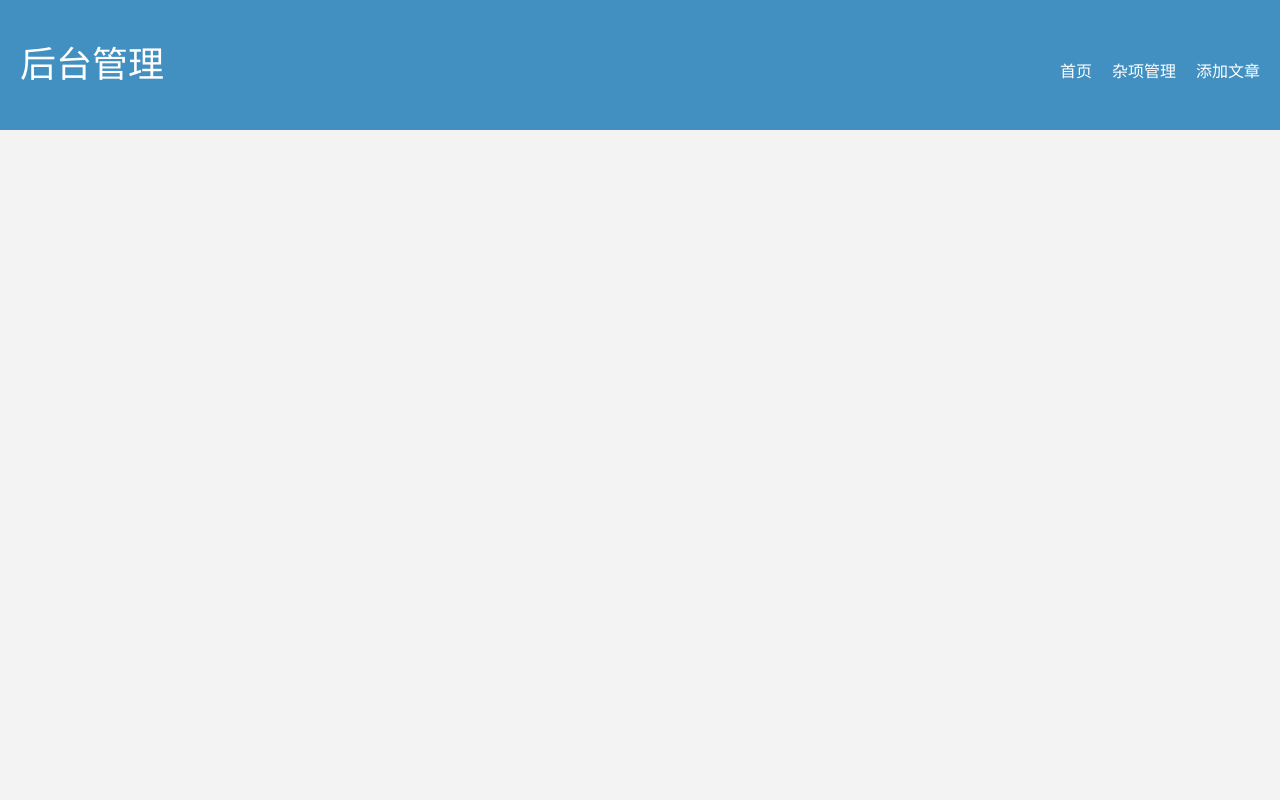
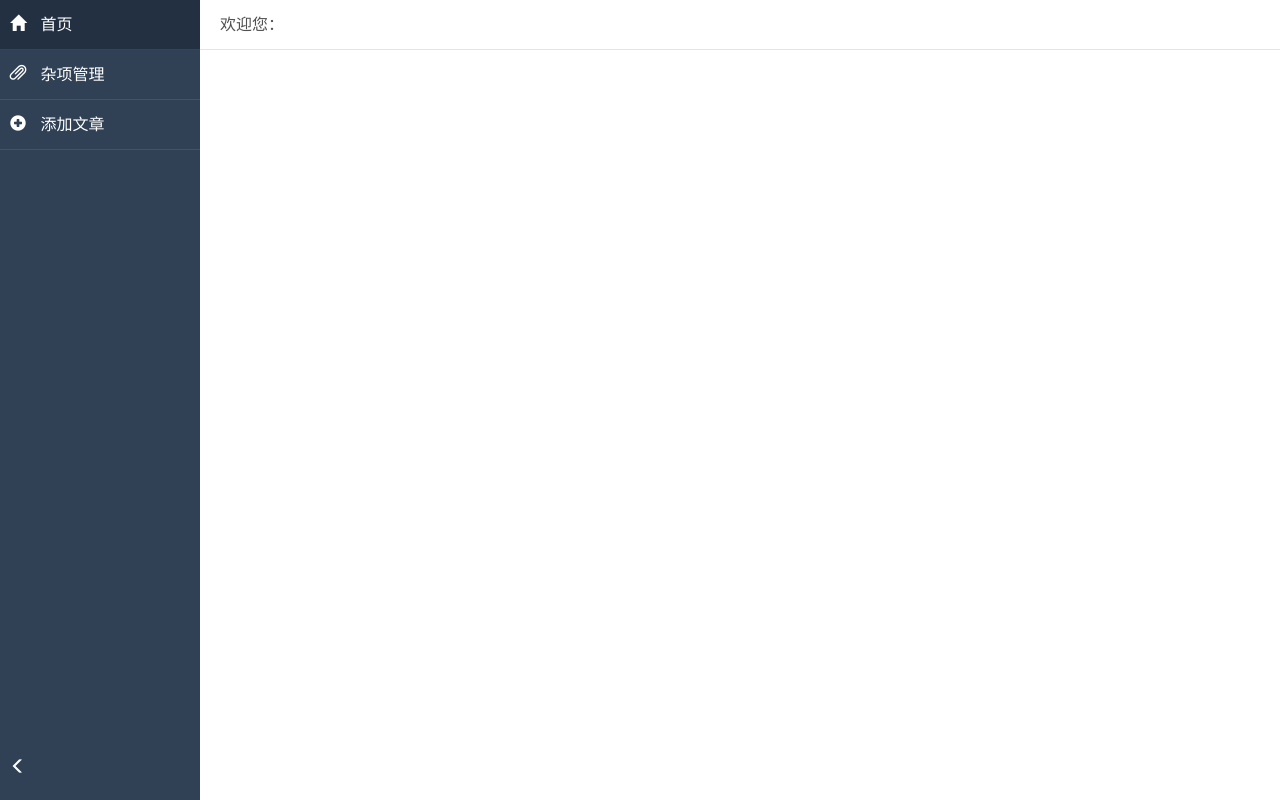
Before and after one commit to ipuppet/EasyBlog, a PHP site: template app/templates/admin/adminBase.html.twig in a window 1280 px wide. Run offline with PHP 8.4, Linux system fonts and the light colour scheme; the template is opened without the code that fills it, so the values that code supplies are empty; some libraries are stand-ins or nearby versions.

Commit message:
更改了后台样式

```diff
--- a/app/templates/admin/adminBase.html.twig
+++ b/app/templates/admin/adminBase.html.twig
@@ -6,26 +6,53 @@
     <script src="/public/static/library/jquery-3.3.1.min.js"></script>
     <script src="/public/static/library/imagesloaded.pkgd.min.js"></script>
     <script src="/public/static/library/bootstrap/js/bootstrap.min.js"></script>
-    <script src="/public/static/library/swiper-4.5.0/swiper.min.js"></script>
     <link rel="stylesheet" href="/public/static/library/bootstrap/css/bootstrap.min.css"/>
     <link rel="stylesheet" href="/public/static/library/animate.css"/>
-    <link rel="stylesheet" href="/public/static/library/swiper-4.5.0/swiper.min.css">
     <link rel="stylesheet" href="/public/static/css/admin/base.css"/>
     <title>{% block title %}后台管理{% endblock %}</title>
     {% block head %}{% endblock %}
 </head>
 <body>
-<div class="header">
-    <span>后台管理</span>
-    {% block nav_menu %}
-        <ul class="nav-menu">
-            <li><a href="/admin">首页</a></li>
-            <li><a href="/admin/info">杂项管理</a></li>
-            <li><a href="/admin/articleManager/">添加文章</a></li>
-        </ul>
-    {% endblock %}
+<div class="menu">
+    <ul>
+        <li>
+            <a href="/admin">
+                <div>
+                    <span class="glyphicon glyphicon-home"></span>
+                    <span class="menu-text">首页</span>
+                </div>
+            </a>
+        </li>
+        <li>
+            <a href="/admin/info">
+                <div>
+                    <span class="glyphicon glyphicon-paperclip"></span>
+                    <span class="menu-text">杂项管理</span>
+                </div>
+            </a>
+        </li>
+        <li>
+            <a href="/admin/articleManager/">
+                <div>
+                    <span class="glyphicon glyphicon-plus-sign"></span>
+                    <span class="menu-text">添加文章</span>
+                </div>
+            </a>
+        </li>
+    </ul>
+    <div class="menuControl">
+        <span class="glyphicon glyphicon-menu-left" onclick="menuControl(this)"></span>
+    </div>
 </div>
-{% block body %}{% endblock %}
+<div class="body">
+    <div class="header">
+        <span>欢迎您：{{ admin.username }}</span>
+    </div>
+    {% block body %}{% endblock %}
+</div>
+<script>
+
+</script>
 <div class="global-msg-box animated"></div>
 <script>
     var t_for_global_msg_box;
@@ -38,6 +65,32 @@
             e.addClass('fadeOut').removeClass('fadeIn');
         }, time);
     }
+
+    function menuControl(btn) {
+        var menu = $(".menu");
+        var body = $(".body");
+        if (menu.width() === 200) {
+            $(btn).css('transform', 'rotate(180deg)');
+            menu.width(40);
+            $('.menu-text').hide();
+            body.width(body.width() + 160).css('left', '40px')
+        } else {
+            $(btn).css('transform', 'rotate(0deg)');
+            menu.width(200);
+            $('.menu-text').fadeIn();
+            body.width(body.width() - 160).css('left', '200px')
+        }
+    }
+
+    function adjustWindow() {
+        var menu = $(".menu");
+        $(".body").width(window.innerWidth - menu.width()).css('left', menu.width() + 'px')
+    }
+
+    adjustWindow();
+    $(window).resize(function () {
+        adjustWindow()
+    })
 </script>
 </body>
 </html>
--- a/app/templates/admin/articleManager.html.twig
+++ b/app/templates/admin/articleManager.html.twig
@@ -7,7 +7,6 @@
 {% endblock %}
 {% block body %}
     <div class="container-fluid">
-        <h1>Article Manager</h1>
         {#markdown#}
         <div class="row markdown">
             <div class="form-group">
--- a/public/static/css/admin/base.css
+++ b/public/static/css/admin/base.css
@@ -1,5 +1,4 @@
 body {
-    background: #f3f3f3;
     overflow-x: hidden;
 }
 
@@ -21,32 +20,67 @@ body {
     display: none;
 }
 
-.header {
-    width: 100%;
-    height: 130px;
-    background: #4290c2;
-    line-height: 130px;
-    font-size: 36px;
-    color: #ffffff;
-    padding-left: 20px;
+.body {
+    position: relative;
+    left: 200px;
+    transition: 0.3s;
 }
 
-.nav-menu {
-    height: 130px;
-    text-align: center;
+.menu {
+    position: fixed;
+    z-index: 1;
+    left: 0;
+    height: 100%;
+    width: 200px;
+    background: #304156;
+    transition: 0.3s;
+    font-size: 16px;
+}
+
+.menu span {
+    margin-right: 10px;
+}
+
+.menu ul {
     padding: 0;
     margin: 0;
     list-style-type: none;
-    float: right;
-    margin-right: 20px;
 }
 
-.nav-menu li {
-    float: left;
-    margin-left: 20px;
+.menu ul li {
+    height: 50px;
+    line-height: 50px;
+    padding: 0 10px 0 10px;
+    border-bottom: 1px solid rgba(238, 238, 238, 0.1);
+    transition: 0.3s;
 }
 
-.nav-menu li a {
+.menu ul li:hover {
+    background: #223041;
+}
+
+.menu a {
+    color: #ffffff;
+    text-decoration: none;
+}
+
+.menuControl {
+    position: absolute;
+    color: #ffffff;
+    bottom: 20px;
+    left: 10px;
+}
+
+.menuControl span {
+    transition: 0.3s;
+}
+
+.header {
+    height: 50px;
+    line-height: 50px;
     font-size: 16px;
-    color: #ffffff;
+    color: #515151;
+    padding-left: 20px;
+    border-bottom: 1px solid rgb(228, 228, 228);
+    margin-bottom: 10px;
 }
--- a/src/Controller/adminController.php
+++ b/src/Controller/adminController.php
@@ -11,9 +11,11 @@ class adminController extends Controller
         session_start();
         parent::__construct();
         $handler = $this->getHandler();
-        if (empty($_SESSION['user']) && $handler !== 'admin.login' && $handler !== 'admin.apiLogin') {
+        if (empty($_SESSION['admin']) && $handler !== 'admin.login' && $handler !== 'admin.apiLogin') {
             header("Location: /admin/login");
             return;
+        } else {
+            $this->addGlobalToTwig('admin', @$_SESSION['admin']);
         }
     }
 
@@ -86,7 +88,7 @@ class adminController extends Controller
         $password = filter_input(INPUT_POST, 'password');
         $result = $model->tryLoginAdmin($username, $password);
         if (is_bool($result) && $result) {
-            $_SESSION['user']['username'] = $username;
+            $_SESSION['admin']['username'] = $username;
             echo '{"state":"1"}';
         } else {
             echo '{"state":"0","msg":"' . $result . '"}';
```
Also changed, not shown: app/templates/admin/admin.html.twig (+1 -7 lines), src/Core/Controller.php (+10 -6 lines).
